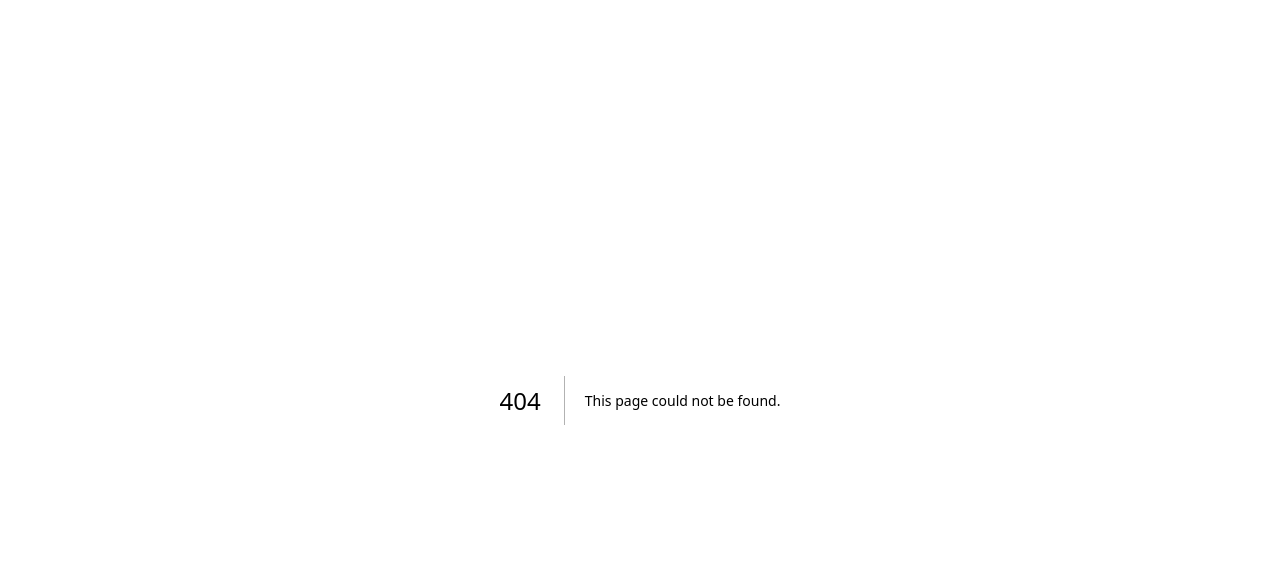
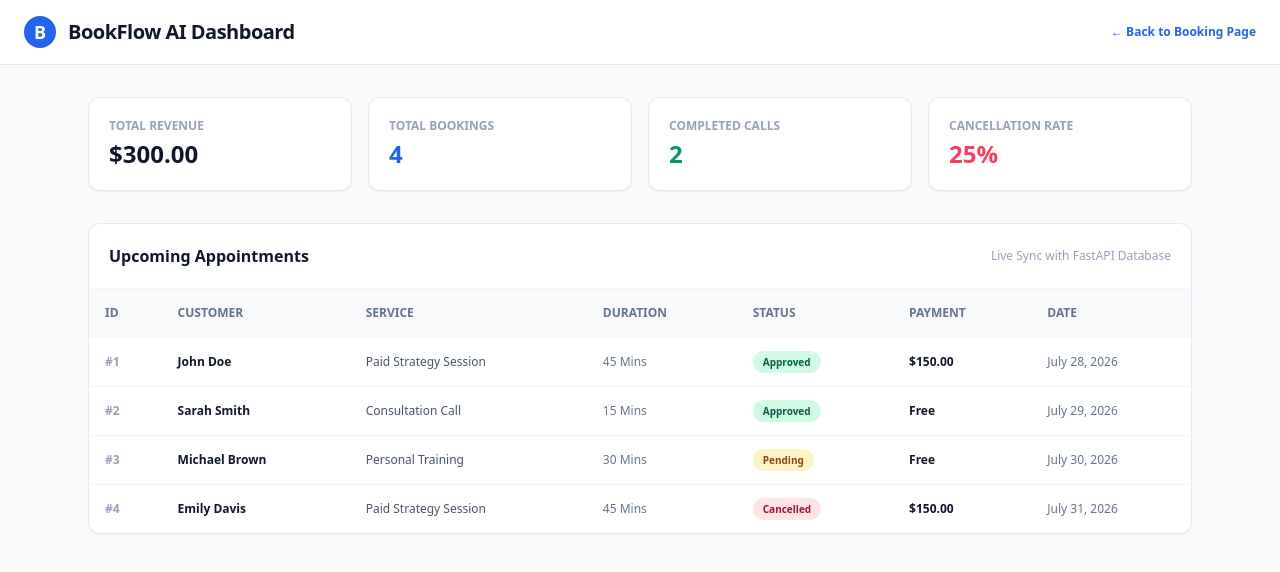
Before and after one commit to mantupatra23-pixel/bookflow-ai-frontend, a Next.js app: page /dashboard in a window 1280 px wide. Before the commit this address had no page. Shown: the top 572 px of the page. Built offline with nearby package versions, Linux system fonts and the light colour scheme.

Commit message:
Add full appointments management admin dashboard (/dashboard)

```diff
--- /dev/null
+++ b/src/app/dashboard/page.tsx
@@ -0,0 +1,98 @@
+"use client";
+
+import { useState, useEffect } from "react";
+import Link from "next/link";
+
+export default function Dashboard() {
+  const [bookings, setBookings] = useState([
+    { id: "#1", client: "John Doe", service: "Paid Strategy Session", duration: "45 Mins", status: "Approved", payment: "$150.00", date: "July 28, 2026" },
+    { id: "#2", client: "Sarah Smith", service: "Consultation Call", duration: "15 Mins", status: "Approved", payment: "Free", date: "July 29, 2026" },
+    { id: "#3", client: "Michael Brown", service: "Personal Training", duration: "30 Mins", status: "Pending", payment: "Free", date: "July 30, 2026" },
+    { id: "#4", client: "Emily Davis", service: "Paid Strategy Session", duration: "45 Mins", status: "Cancelled", payment: "$150.00", date: "July 31, 2026" }
+  ]);
+
+  return (
+    <div className="min-h-screen bg-slate-50 text-slate-900 font-sans antialiased">
+      {/* Navbar */}
+      <header className="bg-white border-b border-slate-200 px-6 py-4 flex items-center justify-between">
+        <div className="flex items-center gap-3">
+          <div className="w-8 h-8 rounded-full bg-blue-600 flex items-center justify-center font-bold text-white text-lg">B</div>
+          <span className="text-xl font-extrabold text-slate-900 tracking-tight">BookFlow AI Dashboard</span>
+        </div>
+        <Link href="/" className="text-xs font-bold text-blue-600 hover:underline">
+          ← Back to Booking Page
+        </Link>
+      </header>
+
+      {/* Main Content */}
+      <main className="max-w-6xl mx-auto px-6 py-8">
+
+        {/* Stats Section */}
+        <div className="grid grid-cols-1 sm:grid-cols-4 gap-4 mb-8">
+          <div className="bg-white p-5 rounded-xl border border-slate-200 shadow-sm">
+            <div className="text-xs font-bold text-slate-400 uppercase">Total Revenue</div>
+            <div className="text-2xl font-extrabold text-slate-900 mt-1">$300.00</div>
+          </div>
+          <div className="bg-white p-5 rounded-xl border border-slate-200 shadow-sm">
+            <div className="text-xs font-bold text-slate-400 uppercase">Total Bookings</div>
+            <div className="text-2xl font-extrabold text-blue-600 mt-1">4</div>
+          </div>
+          <div className="bg-white p-5 rounded-xl border border-slate-200 shadow-sm">
+            <div className="text-xs font-bold text-slate-400 uppercase">Completed Calls</div>
+            <div className="text-2xl font-extrabold text-emerald-600 mt-1">2</div>
+          </div>
+          <div className="bg-white p-5 rounded-xl border border-slate-200 shadow-sm">
+            <div className="text-xs font-bold text-slate-400 uppercase">Cancellation Rate</div>
+            <div className="text-2xl font-extrabold text-rose-500 mt-1">25%</div>
+          </div>
+        </div>
+
+        {/* Appointments Table Section */}
+        <div className="bg-white rounded-xl border border-slate-200 shadow-sm overflow-hidden">
+          <div className="p-5 border-b border-slate-100 flex items-center justify-between">
+            <h3 className="font-bold text-slate-900 text-base">Upcoming Appointments</h3>
+            <span className="text-xs text-slate-400">Live Sync with FastAPI Database</span>
+          </div>
+
+          <div className="overflow-x-auto">
+            <table className="w-full text-left text-xs">
+              <thead className="bg-slate-50 text-slate-500 uppercase font-bold border-b border-slate-100">
+                <tr>
+                  <th className="p-4">ID</th>
+                  <th className="p-4">Customer</th>
+                  <th className="p-4">Service</th>
+                  <th className="p-4">Duration</th>
+                  <th className="p-4">Status</th>
+                  <th className="p-4">Payment</th>
+                  <th className="p-4">Date</th>
+                </tr>
+              </thead>
+              <tbody className="divide-y divide-slate-100 font-medium">
+                {bookings.map((item, idx) => (
+                  <tr key={idx} className="hover:bg-slate-50/50">
+                    <td className="p-4 font-bold text-slate-400">{item.id}</td>
+                    <td className="p-4 font-bold text-slate-900">{item.client}</td>
+                    <td className="p-4 text-slate-600">{item.service}</td>
+                    <td className="p-4 text-slate-500">{item.duration}</td>
+                    <td className="p-4">
+                      <span className={`px-2.5 py-1 rounded-full text-[10px] font-bold ${
+                        item.status === "Approved" ? "bg-emerald-100 text-emerald-800" :
+                        item.status === "Pending" ? "bg-amber-100 text-amber-800" :
+                        "bg-rose-100 text-rose-800"
+                      }`}>
+                        {item.status}
+                      </span>
+                    </td>
+                    <td className="p-4 font-bold text-slate-900">{item.payment}</td>
+                    <td className="p-4 text-slate-500">{item.date}</td>
+                  </tr>
+                ))}
+              </tbody>
+            </table>
+          </div>
+        </div>
+
+      </main>
+    </div>
+  );
+}
```
